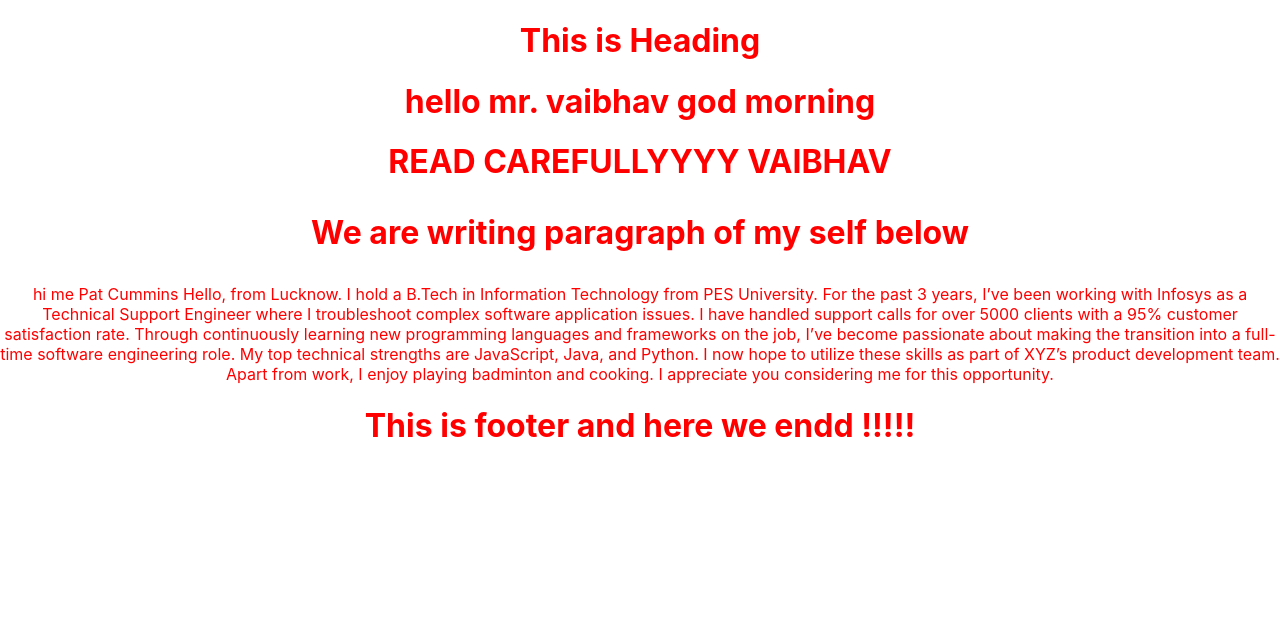
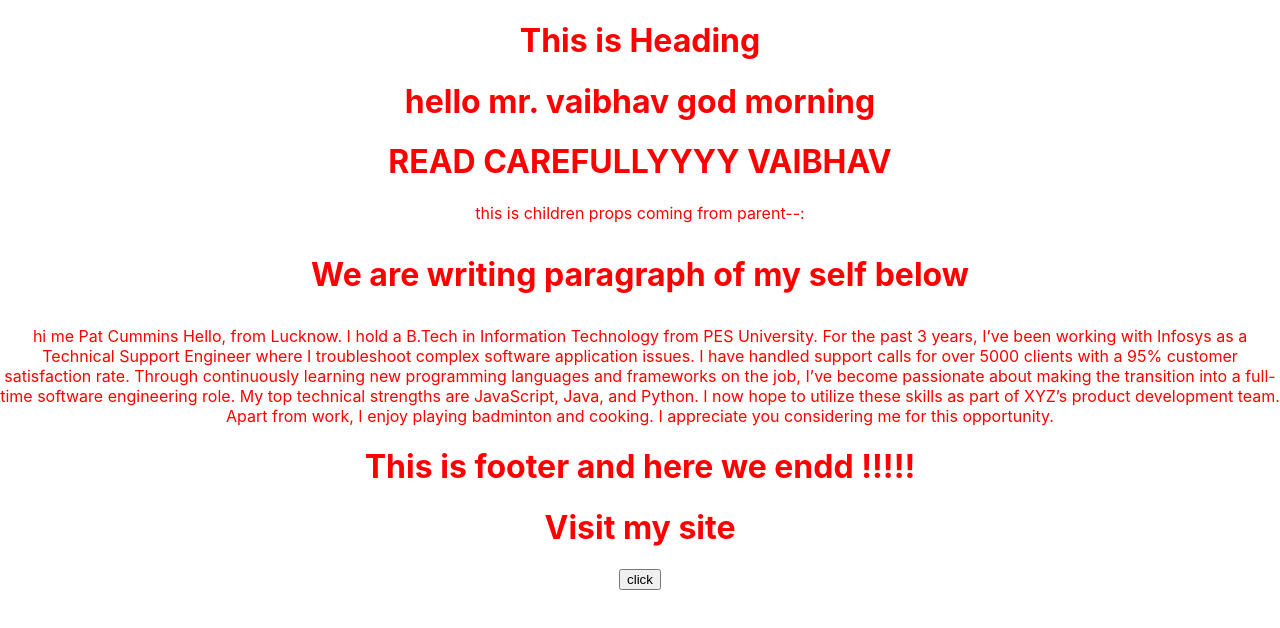
Before and after one commit to SaxenaVaibhav80/learning_react, a React (Create React App) app in the folder basic-app/: page / in a window 1280 px wide. Shown: the top 628 px of the page. Built offline with nearby package versions, Linux system fonts and the light colour scheme.

Commit message:
learning states

```diff
--- a/basic-app/src/App.js
+++ b/basic-app/src/App.js
@@ -3,7 +3,10 @@ import './App.css';
 import Greet from './components/Greet';
 import Heading from './components/Heading';
 import Paragraph from './components/Paragraph';
-import Footer from './components/Footer.jsx';
+import Footer from './components/Footer';
+import Message from './components/Message';
+
+
 
 function App() {
   return (
@@ -12,6 +15,7 @@ function App() {
      <Greet name='VAIBHAV'></Greet>
      <Paragraph name="webdev"><p>We are writing paragraph of my self below</p></Paragraph>
      <Footer></Footer>
+     <Message></Message>
     </div>
   );
 }
--- /dev/null
+++ b/basic-app/src/components/Message.jsx
@@ -0,0 +1,51 @@
+import { useState } from "react"
+// Yes, that's generally correct. Let's delve into the differences between props and state in React to understand why props are considered static while state is considered dynamic.
+
+// Props---->
+
+
+// Definition: "Props" (short for properties) are inputs to a React component. They are used to pass data from a parent component to a child component.
+
+// Static in Nature: Props are considered "static" because they are passed down from parent to child and do not change within the component that      receives them. The parent component controls props, and if they need to change, the parent must update them, causing the child component to re-render with the new props.
+
+// Immutable: Once a component receives props, it should not modify them. Props should be treated as read-only within the component, ensuring that data flows in one direction—from parent to child.
+
+// Usage: Props are typically used for communication between components, providing configuration, and supplying data for rendering.
+
+// State--->
+
+
+
+// Definition: "State" refers to data managed internally within a component. Components can maintain state that can change over time based on user interactions, asynchronous data, or other logic.
+
+// Dynamic in Nature: State is considered "dynamic" because it can change within the component, leading to re-renders and updates to the user interface. Components can have internal logic that updates state in response to events or other factors.
+
+// Mutable: Unlike props, state can be changed within the component using React's useState hook (in functional components) or setState (in class-based components). This allows components to be interactive and responsive to user input.
+
+// Usage: State is used when a component needs to manage data that changes over time, such as form inputs, toggle states, or asynchronous data from APIs.
+
+
+function Message(){
+
+  const [para,setPara] = useState("Visit my site")
+
+function handleClick(){
+
+  setPara('Thanks for visiting')
+
+}
+
+return(
+    <>
+      <h1>{para}</h1>
+      <button onClick={()=>handleClick()}>click</button>
+    </>
+)
+
+
+}
+
+
+// no i want to do that clicking on click button i want to change 'visite my site' to ' thanks for visiting'
+
+export default Message
--- a/basic-app/src/components/Paragraph.jsx
+++ b/basic-app/src/components/Paragraph.jsx
@@ -1,9 +1,11 @@
 // import react from 'react '
+// props are immutable means you will not able edit the props otherwise it will give you an error
 
 function Paragraph(props)
 {
     return(
          <>
+         this is children props coming from parent--:
         <h1> {props.children}</h1>
         <p>
          hi me Pat Cummins Hello, from Lucknow. I hold a B.Tech in Information Technology from PES University. For the past 3 years, I’ve been working with Infosys as a Technical Support Engineer where I troubleshoot complex software application issues. I have handled support calls for over 5000 clients with a 95% customer satisfaction rate. Through continuously learning new programming languages and frameworks on the job, I’ve become passionate about making the transition into a full-time software engineering role. My top technical strengths are JavaScript, Java, and Python. I now hope to utilize these skills as part of XYZ’s product development team. Apart from work, I enjoy playing badminton and cooking. I appreciate you considering me for this opportunity.
```
